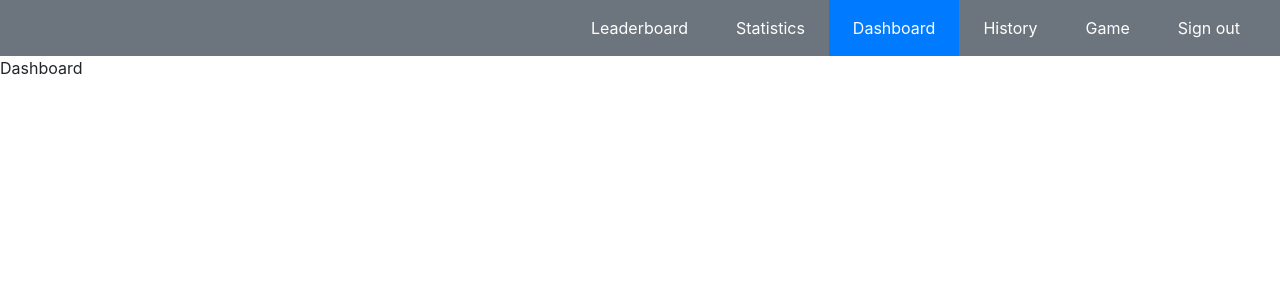
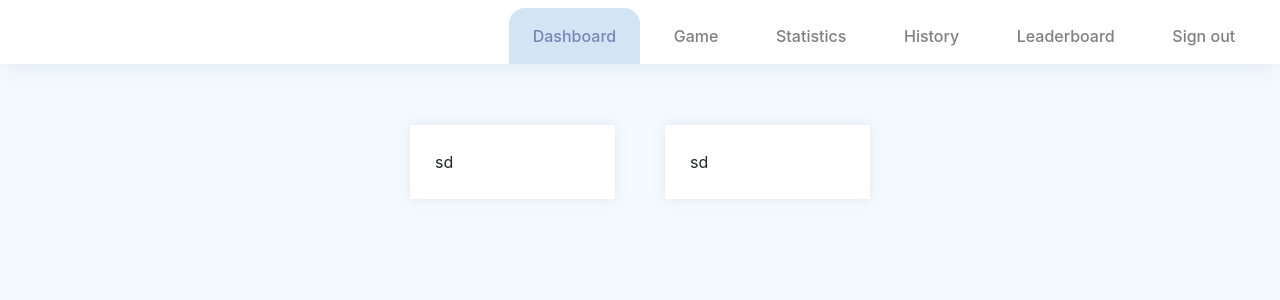
Before and after one commit to naldokan/BasketballCoach_client, a React (Create React App) app: page /dashboard in a window 1280 px wide. Shown: the top 300 px of the page. Built offline with nearby package versions, Linux system fonts and the light colour scheme; what react-router-redux would draw is missing.

Commit message:
change background of body when login and dashboard

```diff
--- a/public/electron.js
+++ b/public/electron.js
@@ -16,6 +16,8 @@ function createWindow() {
   mainWindow = new BrowserWindow({
     width: 900,
     height: 680,
+    minWidth: 400,
+    minHeight: 700,
     webPreferences: {
       // devTools: false,
     }
--- a/src/App.css
+++ /dev/null
@@ -1,24 +0,0 @@
-.App {
-  text-align: center;
-}
-
-.App-logo {
-  animation: App-logo-spin infinite 20s linear;
-  height: 80px;
-}
-
-.App-header {
-  background-color: #222;
-  height: 150px;
-  padding: 20px;
-  color: white;
-}
-
-.App-intro {
-  font-size: large;
-}
-
-@keyframes App-logo-spin {
-  from { transform: rotate(0deg); }
-  to { transform: rotate(360deg); }
-}
--- a/src/App.js
+++ b/src/App.js
@@ -3,7 +3,5 @@ import React from 'react';
 import { Container } from 'reactstrap'
 import 'bootstrap/dist/css/bootstrap.min.css';
 
-import './App.css';
-
 
 export default ({ children }) => <Container fluid>{ children }</Container>
--- a/src/index.css
+++ /dev/null
@@ -1,5 +0,0 @@
-body {
-  margin: 0;
-  padding: 0;
-  font-family: sans-serif;
-}
--- a/src/pages/dashboard/index.js
+++ b/src/pages/dashboard/index.js
@@ -4,12 +4,8 @@ import { compose } from 'redux'
 
 import cx from 'classnames'
 import {
-  Collapse,
-  Navbar,
-  NavbarToggler,
-  NavbarBrand,
-  Nav,
-  NavLink
+  Row,
+  Col,
 } from 'reactstrap';
 
 import './styles.scss';
@@ -26,7 +22,17 @@ class Dashboard extends Component {
   render() {
     return (
       <>
-        Dashboard
+        <Row className='dashboard-overall'>
+          <Col className='col-12 col-sm-3 col-lg-3 col-xl-2 fancy-box'>sd</Col>
+          <Col className='col-12 col-sm-3 col-lg-3 col-xl-2 fancy-box'>sd</Col>
+          {/* <Col className='col-12 col-sm-3 col-lg-3 col-xl-2 fancy-box'>sd</Col>
+          <Col className='col-12 col-sm-3 col-lg-3 col-xl-2 fancy-box'>sd</Col>
+          <Col className='col-12 col-sm-3 col-lg-3 col-xl-2 fancy-box'>sd</Col>
+          <Col className='col-12 col-sm-3 col-lg-3 col-xl-2 fancy-box'>sd</Col>
+          <Col className='col-12 col-sm-3 col-lg-3 col-xl-2 fancy-box'>sd</Col>
+          <Col className='col-12 col-sm-3 col-lg-3 col-xl-2 fancy-box'>sd</Col>
+          <Col className='col-12 col-sm-3 col-lg-3 col-xl-2 fancy-box'>sd</Col> */}
+        </Row>
       </>
     );
   }
--- a/src/pages/dashboard/styles.scss
+++ b/src/pages/dashboard/styles.scss
@@ -0,0 +1,3 @@
+.dashboard-overall {
+  justify-content: center;
+}
--- a/src/pages/home/index.js
+++ b/src/pages/home/index.js
@@ -24,11 +24,11 @@ import Leaderboard from '../leaderboard';
 import './styles.scss';
 
 const navs = [
+  { link: '/dashboard', label: 'Dashboard' },
+  { link: '/game', label: 'Game' },
+  { link: '/statistics', label: 'Statistics' },
+  { link: '/history', label: 'History' },
   { link: '/leaderboard', label: 'Leaderboard' },
-  { link: '/statistics', label: 'Statistics' },
-  { link: '/dashboard', label: 'Dashboard' },
-  { link: '/history', label: 'History' },
-  { link: '/game', label: 'Game' },
 ]
 
 class Home extends Component {
@@ -38,6 +38,10 @@ class Home extends Component {
     this.state = {
       navbarExpand: false
     }
+  }
+
+  componentDidMount() {
+    document.body.classList.remove('login')
   }
 
   handleToggleClick = () => this.setState({ navbarExpand: !this.state.navbarExpand})
@@ -63,7 +67,7 @@ class Home extends Component {
 
     return (
       <div className="home-container">
-        <Navbar color="secondary" light expand="md" className="py-md-0">
+        <Navbar color="white" light expand="md" className="py-md-0 fixed-top">
           <NavbarBrand>
           </NavbarBrand>
           <NavbarToggler onClick={this.handleToggleClick} />
@@ -73,21 +77,24 @@ class Home extends Component {
                 <NavLink
                   key={link}
                   onClick={this.handleNavigatorClick(link)}
-                  className={cx('py-md-3', 'px-3', 'px-md-4', 'text-white', link === '/' + this.props.view.split('/')[0] ? 'active' : undefined)}
+                  className={cx('py-md-3', 'px-3', 'px-md-4',
+                    link === '/' + this.props.view.split('/')[0] ? 'active' : undefined)}
                 >
                   {label}
                 </NavLink>
               ))}
               <NavLink
                 onClick={this.handleSignoutClick}
-                className={cx('py-md-3', 'px-3', 'px-md-4', 'text-white')}
+                className={cx('py-md-3', 'px-3', 'px-md-4')}
               >
                 Sign out
               </NavLink>
             </Nav>
           </Collapse>
         </Navbar>
-        {child}
+        <div className="home-body">
+          {child}
+        </div>
       </div>
     );
   }
--- a/src/pages/home/styles.scss
+++ b/src/pages/home/styles.scss
@@ -1,13 +1,47 @@
+body {
+  background-color: #f3faff;
+
+  &.login {
+    background-color: #1b4877;
+  }
+}
+
 .home-container {
   margin: 0 -15px;
 
+  nav {
+    padding-top: 0.5em !important;
+    box-shadow: 0px 4px 30px -4px rgba(0, 51, 90, 0.1);
+  }
+
   .nav-pills {
-    .active {
-      border-radius: 0;
-    }
-
     .nav-link {
       cursor: pointer;
+      background-color: white;
+      transition: background-color, 1s ease;
+      border-radius: 1em 1em 0 0;
+      margin: 0 0.3em;
+      font-weight: 500;
+
+      &:hover {
+        background-color: #e5f3fe;
+      }
+
+      &.active {
+        background-color: #d1e5f5;
+        color: #7b84b5;
+      }
     }
   }
+
+  .home-body {
+    margin: 100px 40px 0;
+  }
 }
+
+.fancy-box {
+  padding: 25px;
+  margin: 25px;
+  background: white;
+  box-shadow: 0px 0px 13px 0px rgba(82, 63, 105, 0.1);
+}
--- a/src/pages/login/index.js
+++ b/src/pages/login/index.js
@@ -11,13 +11,17 @@ import './styles.scss';
 
 class Login extends Component {
 
+  componentDidMount() {
+    document.body.classList.add('login')
+  }
+
   handleSignupClick = () => this.props.history.push('/register')
 
   handleSigninClick = () => this.props.history.push('/dashboard')
 
   render() {
     return (
-      <Row className='login'>
+      <Row className='login-form'>
         <Col xs='8' sm='6' md='5' lg='4' xl='3'>
           <Form>
             <FontAwesomeIcon
@@ -41,7 +45,7 @@ class Login extends Component {
                 Sign in
               </Button>
             </FormGroup>
-            <p className="text-alert">
+            <p className="text-alert text-white-50">
               <nobr>Haven't account?</nobr>
               &nbsp;
               <a
--- a/src/pages/login/styles.scss
+++ b/src/pages/login/styles.scss
@@ -1,6 +1,6 @@
 // @import "node_modules/bootstrap/scss/_variables";
 
-.login, .register {
+.login-form, .register-form {
   display: flex;
   justify-content: center;
   align-content: center;
--- a/src/pages/register/index.js
+++ b/src/pages/register/index.js
@@ -9,11 +9,15 @@ import { faBasketballBall } from '@fortawesome/free-solid-svg-icons'
 
 class Register extends Component {
 
+  componentDidMount() {
+    document.body.classList.add('login')
+  }
+
   handleGobackClick = () => this.props.history.push('/login')
 
   render() {
     return (
-      <Row className='register'>
+      <Row className='register-form'>
         <Col xs='8' sm='6' md='5' lg='4' xl='3'>
           <Form>
             <FontAwesomeIcon
@@ -22,7 +26,7 @@ class Register extends Component {
               color='lightgray'
               className="mb-5"
             />
-            <h4 className="text-secondary mb-5">Register your account</h4>
+            <h4 className="text-white-50 mb-5">Register your account</h4>
             <FormGroup>
               <Input type="email" name="email" placeholder="Email"/>
             </FormGroup>
```
